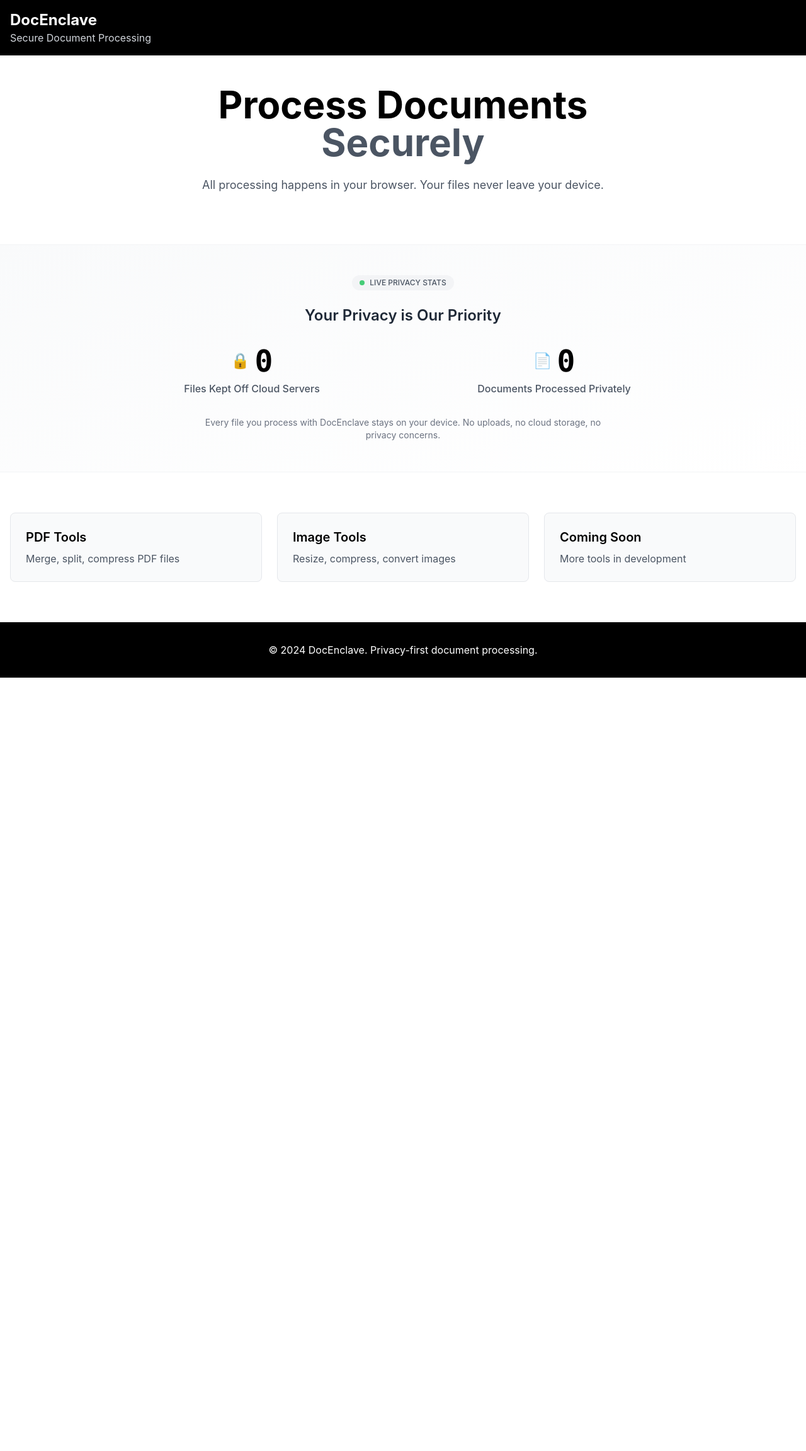
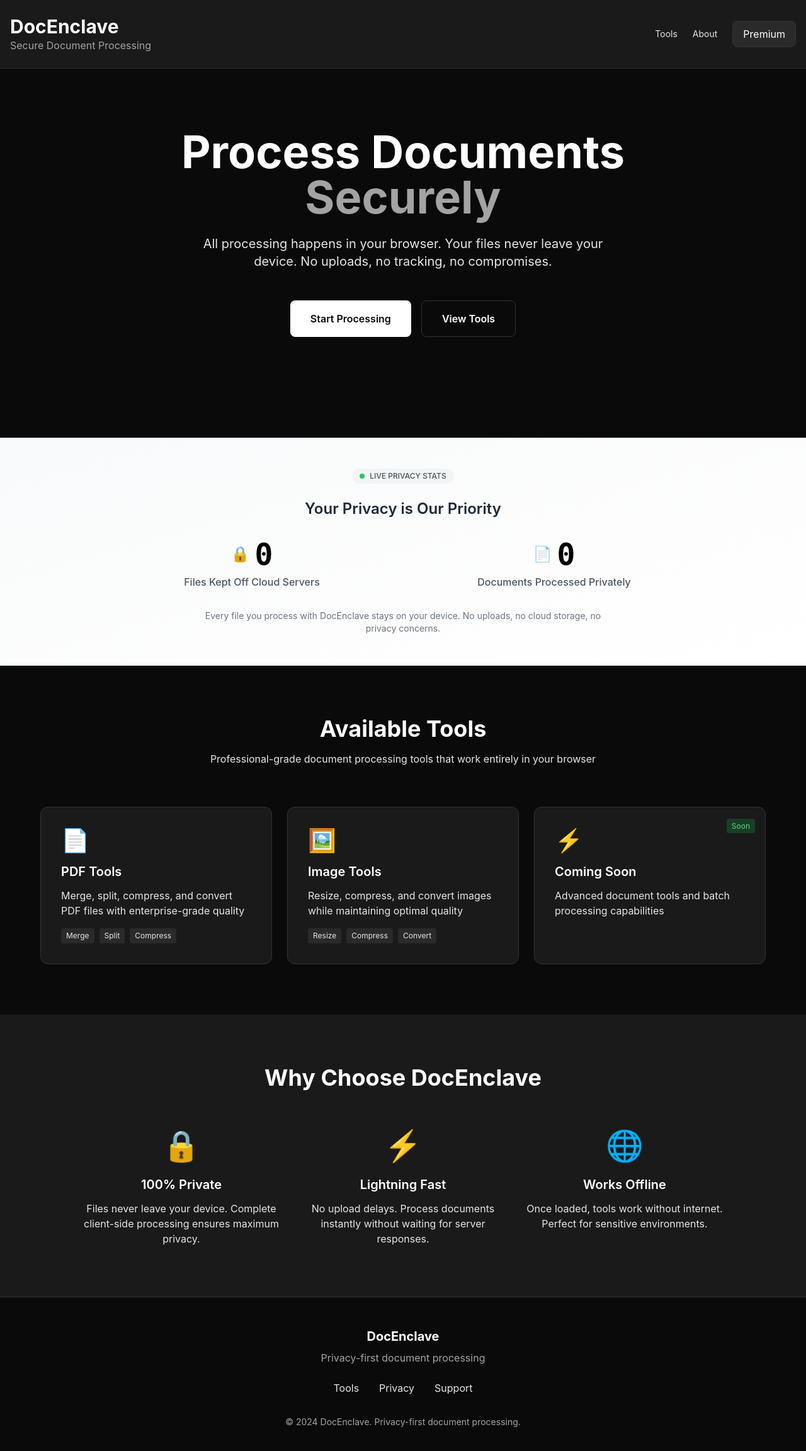
Before and after one commit to Swarnadeep17/docenclave, a React (Vite) app: page / in a window 1280 px wide. Shown: the top 2304 px of the page at 63% size. Before the commit the page ends 1076 px from the top, so only its background shows below. Built offline with nearby package versions, Linux system fonts and the light colour scheme; no server answers; the database is empty; the HTML template or start-up script is replaced by a standard one.

Commit message:
Update App.jsx

```diff
--- a/src/App.jsx
+++ b/src/App.jsx
@@ -12,55 +12,164 @@ function App() {
   }, [])
 
   return (
-    <div className="min-h-screen bg-white">
-      <header className="bg-black text-white py-4">
-        <div className="container mx-auto px-4">
-          <h1 className="text-2xl font-bold">DocEnclave</h1>
-          <p className="text-gray-300">Secure Document Processing</p>
+    <div className="min-h-screen bg-dark-primary">
+      {/* Header */}
+      <header className="bg-dark-secondary border-b border-dark-border">
+        <div className="container mx-auto px-4 py-6">
+          <div className="flex items-center justify-between">
+            <div>
+              <h1 className="text-2xl md:text-3xl font-bold text-dark-text-primary">
+                DocEnclave
+              </h1>
+              <p className="text-dark-text-muted text-sm md:text-base">
+                Secure Document Processing
+              </p>
+            </div>
+            <div className="hidden md:flex items-center space-x-6">
+              <span className="text-dark-text-secondary text-sm">Tools</span>
+              <span className="text-dark-text-secondary text-sm">About</span>
+              <button className="bg-dark-tertiary hover:bg-gray-700 text-dark-text-primary px-4 py-2 rounded-lg transition-colors border border-dark-border">
+                Premium
+              </button>
+            </div>
+          </div>
         </div>
       </header>
 
       <main>
         {/* Hero Section */}
-        <section className="container mx-auto px-4 py-12">
-          <div className="text-center">
-            <h2 className="text-4xl md:text-6xl font-bold text-black mb-6">
+        <section className="container mx-auto px-4 py-16 md:py-24">
+          <div className="text-center max-w-4xl mx-auto">
+            <h2 className="text-5xl md:text-7xl font-bold text-dark-text-primary mb-6 leading-tight">
               Process Documents
-              <span className="block text-gray-600">Securely</span>
+              <span className="block text-dark-text-muted">Securely</span>
             </h2>
-            <p className="text-gray-600 mb-8 max-w-2xl mx-auto text-lg">
+            <p className="text-dark-text-secondary mb-12 max-w-2xl mx-auto text-lg md:text-xl leading-relaxed">
               All processing happens in your browser. Your files never leave your device.
+              No uploads, no tracking, no compromises.
             </p>
+
+            {/* CTA Buttons */}
+            <div className="flex flex-col sm:flex-row gap-4 justify-center mb-16">
+              <button className="bg-dark-text-primary text-dark-primary px-8 py-4 rounded-lg font-semibold hover:bg-dark-text-secondary transition-colors">
+                Start Processing
+              </button>
+              <button className="border border-dark-border text-dark-text-primary px-8 py-4 rounded-lg font-semibold hover:bg-dark-tertiary transition-colors">
+                View Tools
+              </button>
+            </div>
           </div>
         </section>
 
-        {/* Privacy Counter - Hero Integration */}
+        {/* Privacy Counter */}
         <PrivacyCounter />
 
         {/* Tools Section */}
-        <section className="container mx-auto px-4 py-16">
-          <div className="grid grid-cols-1 md:grid-cols-2 lg:grid-cols-3 gap-6">
-            <div className="bg-gray-50 p-6 rounded-lg border hover:shadow-lg transition-shadow">
-              <h3 className="text-xl font-semibold text-black mb-2">PDF Tools</h3>
-              <p className="text-gray-600">Merge, split, compress PDF files</p>
+        <section className="container mx-auto px-4 py-20">
+          <div className="text-center mb-16">
+            <h3 className="text-3xl md:text-4xl font-bold text-dark-text-primary mb-4">
+              Available Tools
+            </h3>
+            <p className="text-dark-text-secondary max-w-2xl mx-auto">
+              Professional-grade document processing tools that work entirely in your browser
+            </p>
+          </div>
+
+          <div className="grid grid-cols-1 md:grid-cols-2 lg:grid-cols-3 gap-6 max-w-6xl mx-auto">
+            <div className="bg-dark-secondary p-8 rounded-xl border border-dark-border hover:bg-dark-tertiary transition-all duration-300 group">
+              <div className="text-4xl mb-4">📄</div>
+              <h4 className="text-xl font-semibold text-dark-text-primary mb-3">PDF Tools</h4>
+              <p className="text-dark-text-secondary mb-4">
+                Merge, split, compress, and convert PDF files with enterprise-grade quality
+              </p>
+              <div className="flex flex-wrap gap-2">
+                <span className="text-xs bg-dark-tertiary text-dark-text-secondary px-2 py-1 rounded">Merge</span>
+                <span className="text-xs bg-dark-tertiary text-dark-text-secondary px-2 py-1 rounded">Split</span>
+                <span className="text-xs bg-dark-tertiary text-dark-text-secondary px-2 py-1 rounded">Compress</span>
+              </div>
             </div>
 
-            <div className="bg-gray-50 p-6 rounded-lg border hover:shadow-lg transition-shadow">
-              <h3 className="text-xl font-semibold text-black mb-2">Image Tools</h3>
-              <p className="text-gray-600">Resize, compress, convert images</p>
+            <div className="bg-dark-secondary p-8 rounded-xl border border-dark-border hover:bg-dark-tertiary transition-all duration-300 group">
+              <div className="text-4xl mb-4">🖼️</div>
+              <h4 className="text-xl font-semibold text-dark-text-primary mb-3">Image Tools</h4>
+              <p className="text-dark-text-secondary mb-4">
+                Resize, compress, and convert images while maintaining optimal quality
+              </p>
+              <div className="flex flex-wrap gap-2">
+                <span className="text-xs bg-dark-tertiary text-dark-text-secondary px-2 py-1 rounded">Resize</span>
+                <span className="text-xs bg-dark-tertiary text-dark-text-secondary px-2 py-1 rounded">Compress</span>
+                <span className="text-xs bg-dark-tertiary text-dark-text-secondary px-2 py-1 rounded">Convert</span>
+              </div>
             </div>
 
-            <div className="bg-gray-50 p-6 rounded-lg border hover:shadow-lg transition-shadow">
-              <h3 className="text-xl font-semibold text-black mb-2">Coming Soon</h3>
-              <p className="text-gray-600">More tools in development</p>
+            <div className="bg-dark-secondary p-8 rounded-xl border border-dark-border hover:bg-dark-tertiary transition-all duration-300 group relative overflow-hidden">
+              <div className="text-4xl mb-4">⚡</div>
+              <h4 className="text-xl font-semibold text-dark-text-primary mb-3">Coming Soon</h4>
+              <p className="text-dark-text-secondary mb-4">
+                Advanced document tools and batch processing capabilities
+              </p>
+              <div className="absolute top-4 right-4">
+                <span className="text-xs bg-green-500/20 text-green-400 px-2 py-1 rounded">Soon</span>
+              </div>
+            </div>
+          </div>
+        </section>
+
+        {/* Features Section */}
+        <section className="bg-dark-secondary py-20">
+          <div className="container mx-auto px-4">
+            <div className="text-center mb-16">
+              <h3 className="text-3xl md:text-4xl font-bold text-dark-text-primary mb-4">
+                Why Choose DocEnclave
+              </h3>
+            </div>
+
+            <div className="grid grid-cols-1 md:grid-cols-3 gap-8 max-w-5xl mx-auto">
+              <div className="text-center">
+                <div className="text-5xl mb-6">🔒</div>
+                <h4 className="text-xl font-semibold text-dark-text-primary mb-3">100% Private</h4>
+                <p className="text-dark-text-secondary">
+                  Files never leave your device. Complete client-side processing ensures maximum privacy.
+                </p>
+              </div>
+
+              <div className="text-center">
+                <div className="text-5xl mb-6">⚡</div>
+                <h4 className="text-xl font-semibold text-dark-text-primary mb-3">Lightning Fast</h4>
+                <p className="text-dark-text-secondary">
+                  No upload delays. Process documents instantly without waiting for server responses.
+                </p>
+              </div>
+
+              <div className="text-center">
+                <div className="text-5xl mb-6">🌐</div>
+                <h4 className="text-xl font-semibold text-dark-text-primary mb-3">Works Offline</h4>
+                <p className="text-dark-text-secondary">
+                  Once loaded, tools work without internet. Perfect for sensitive environments.
+                </p>
+              </div>
             </div>
           </div>
         </section>
       </main>
 
-      <footer className="bg-black text-white py-8">
-        <div className="container mx-auto px-4 text-center">
-          <p>&copy; 2024 DocEnclave. Privacy-first document processing.</p>
+      {/* Footer */}
+      <footer className="bg-dark-primary border-t border-dark-border py-12">
+        <div className="container mx-auto px-4">
+          <div className="text-center">
+            <h4 className="text-xl font-bold text-dark-text-primary mb-2">DocEnclave</h4>
+            <p className="text-dark-text-muted mb-6">Privacy-first document processing</p>
+
+            <div className="flex justify-center space-x-8 mb-8">
+              <span className="text-dark-text-secondary hover:text-dark-text-primary cursor-pointer transition-colors">Tools</span>
+              <span className="text-dark-text-secondary hover:text-dark-text-primary cursor-pointer transition-colors">Privacy</span>
+              <span className="text-dark-text-secondary hover:text-dark-text-primary cursor-pointer transition-colors">Support</span>
+            </div>
+
+            <p className="text-dark-text-muted text-sm">
+              &copy; 2024 DocEnclave. Privacy-first document processing.
+            </p>
+          </div>
         </div>
       </footer>
     </div>
```
